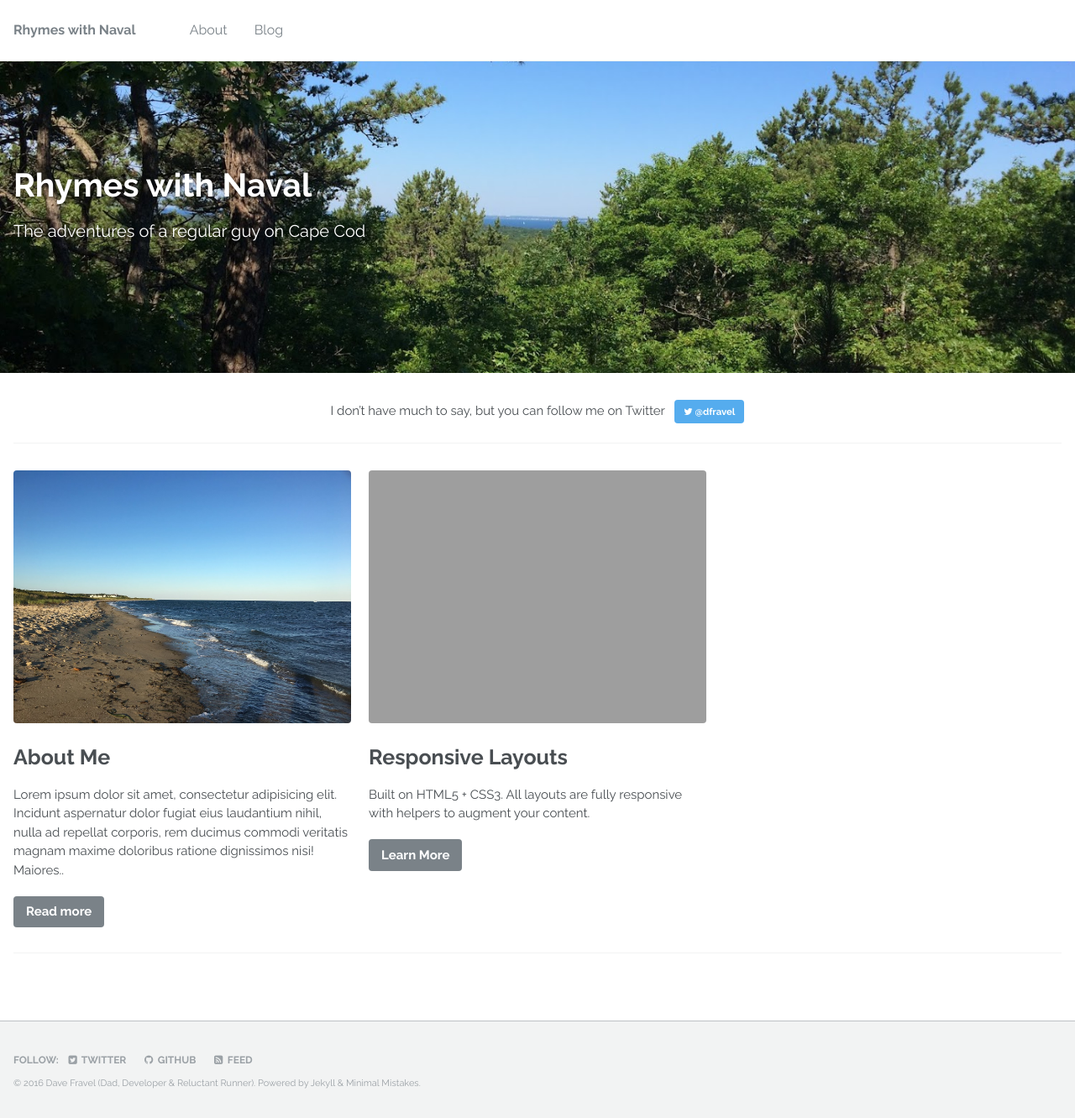
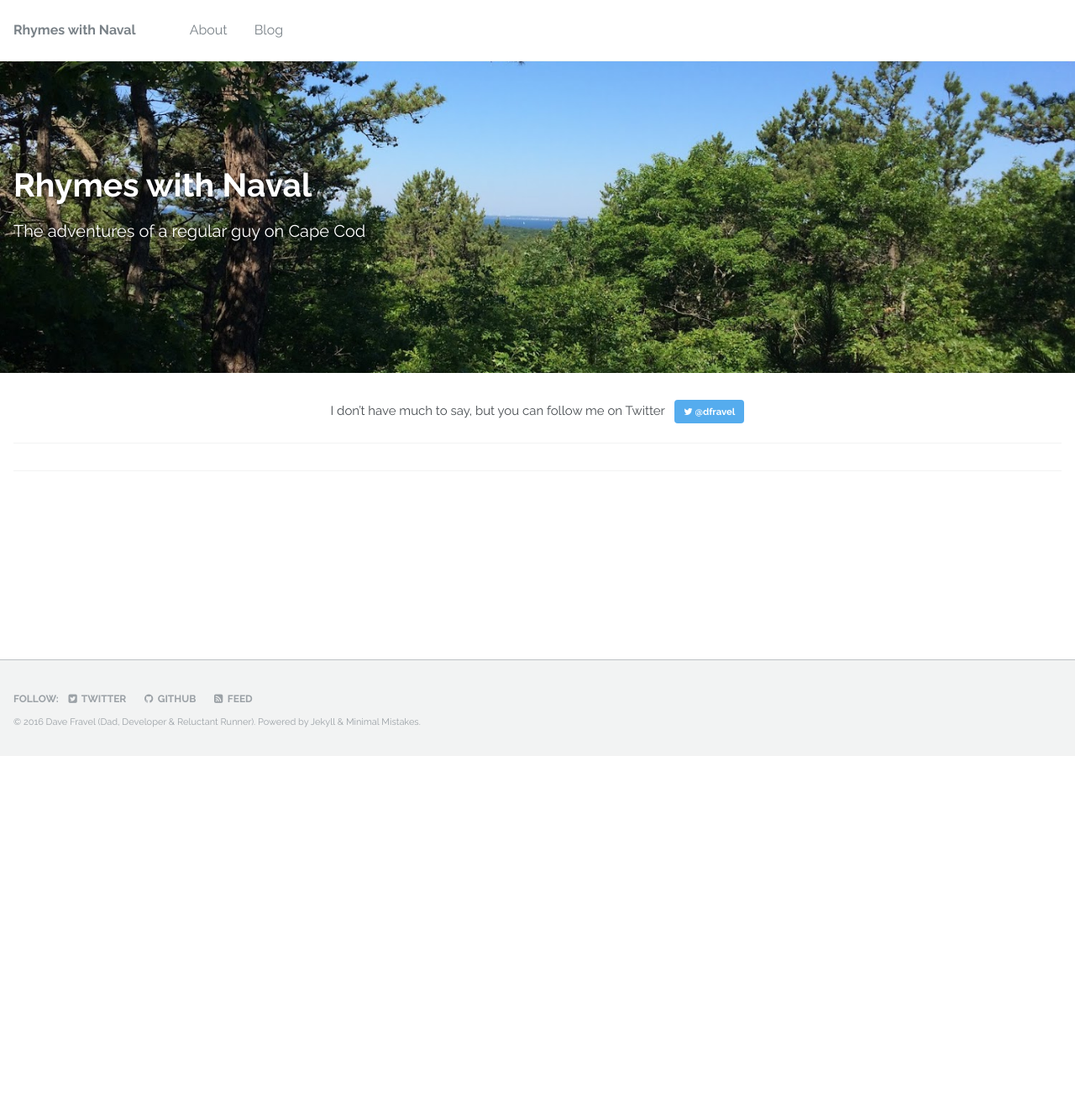
Before and after one commit to dfravel/dfravel.github.io, a Jekyll site: the page built from _pages/home.md, in a window 1280 px wide. Shown: the whole page at 84% size. Built offline with Jekyll 4.4.1, drawn with Linux system fonts in a browser that asks for light colours; comment, search, counter and statistics services are not loaded; after the commit the page ends 900 px from its top, so only the background shows below that; part of the change alters nothing that is shown.

Commit message:
hiding feature row

```diff
--- a/_pages/home.md
+++ b/_pages/home.md
@@ -7,20 +7,27 @@ header:
   #cta_url: "/docs/quick-start-guide/"
   caption:
 excerpt: 'The adventures of a regular guy on Cape Cod'
-feature_row:
-  - image_path: /assets/images/about.JPG
-    alt: "about-me"
-    title: "About Me"
-    excerpt: "Lorem ipsum dolor sit amet, consectetur adipisicing elit. Incidunt aspernatur dolor fugiat eius laudantium nihil, nulla ad repellat corporis, rem ducimus commodi veritatis magnam maxime doloribus ratione dignissimos nisi! Maiores.."
-    url: "/about/"
-    btn_label: "Read more"
-
-  - image_path: /assets/images/mm-responsive-feature.png
-    alt: "fully responsive"
-    title: "Responsive Layouts"
-    excerpt: "Built on HTML5 + CSS3. All layouts are fully responsive with helpers to augment your content."
-    url: "/docs/layouts/"
-    btn_label: "Learn More"
+#feature_row:
+#  - image_path: /assets/images/about.JPG
+#    alt: "about-me"
+#    title: "About Me"
+#    excerpt: "Lorem ipsum dolor sit amet, consectetur adipisicing elit. Incidunt aspernatur dolor fugiat eius laudantium nihil, nulla ad #repellat corporis, rem ducimus commodi veritatis magnam maxime doloribus ratione dignissimos nisi! Maiores.."
+#    url: "/about/"
+#    btn_label: "Read more"
+#
+#  - image_path: /assets/images/mm-responsive-feature.png
+#    alt: "fully responsive"
+#    title: "Responsive Layouts"
+#    excerpt: "Built on HTML5 + CSS3. All layouts are fully responsive with helpers to augment your content."
+#    url: "/docs/layouts/"
+#    btn_label: "Learn More"
+#
+#  - image_path: /assets/images/mm-responsive-feature.png
+#    alt: "fully responsive"
+#    title: "Responsive Layouts"
+#    excerpt: "Built on HTML5 + CSS3. All layouts are fully responsive with helpers to augment your content."
+#    url: "/docs/layouts/"
+#    btn_label: "Learn More"
 
 
 github:
```
